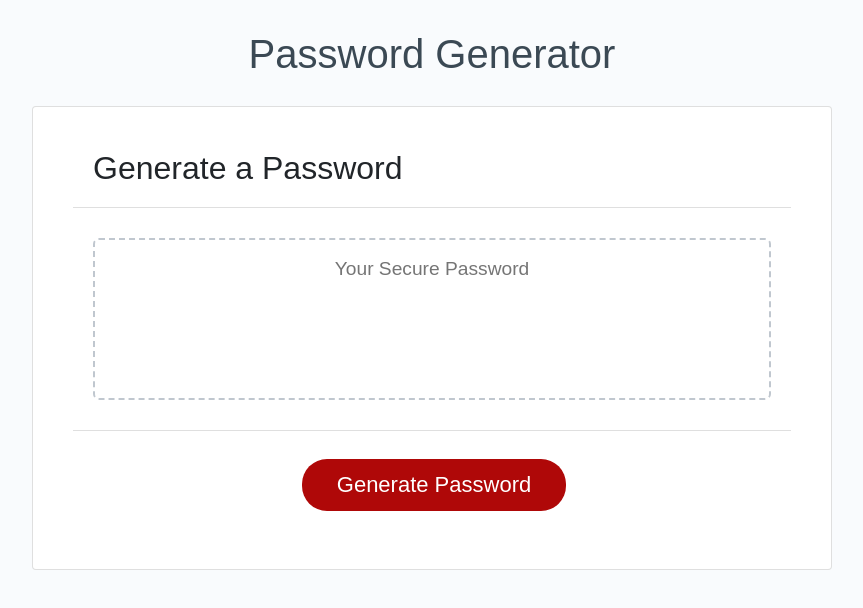
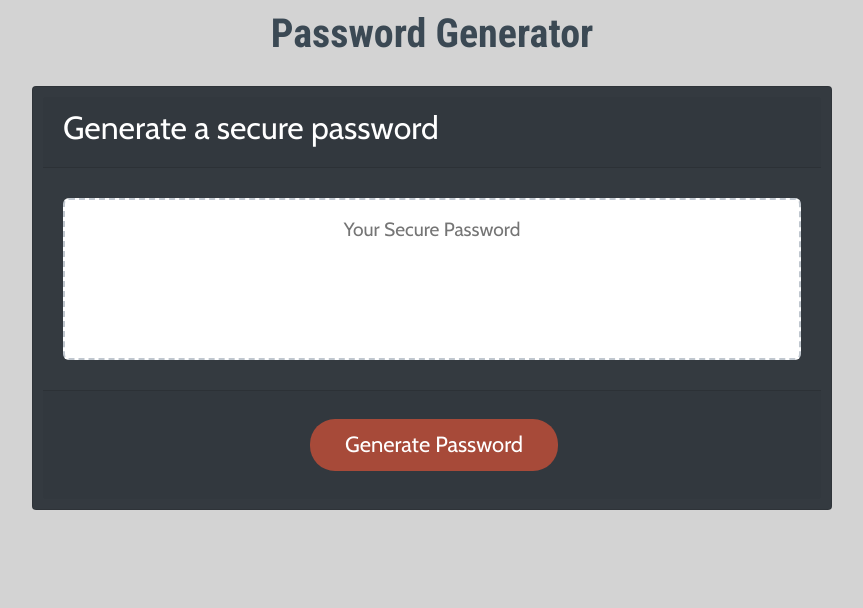
Before and after one commit to hngdngng/password-generator, a plain HTML site: page index.html in a window 1280 px wide. Shown: the whole page, without its empty margins (208-1071 px from the left). Drawn offline with nearby package versions, Linux system fonts and the light colour scheme.

Commit message:
Refactored code. Edited Visual Elements

```diff
--- a/index.html
+++ b/index.html
@@ -1,4 +1,5 @@
 <!DOCTYPE html>
+<!-- HTML for https://hngdngng.github.io/password-generator/*/ -->
 <html lang="en">
 
 <head>
@@ -10,20 +11,22 @@
   <link rel="stylesheet" href="./reset.css">
   <!-- Link Bootstrap -->
   <link rel="stylesheet" href="https://stackpath.bootstrapcdn.com/bootstrap/4.5.0/css/bootstrap.min.css"
-  integrity="sha384-9aIt2nRpC12Uk9gS9baDl411NQApFmC26EwAOH8WgZl5MYYxFfc+NcPb1dKGj7Sk" crossorigin="anonymous">
-  <!-- Link CSS stylesheet -->
+    integrity="sha384-9aIt2nRpC12Uk9gS9baDl411NQApFmC26EwAOH8WgZl5MYYxFfc+NcPb1dKGj7Sk" crossorigin="anonymous">
+  <!-- Google Fonts -->
+  <link href="https://fonts.googleapis.com/css?family=Cabin|Roboto:400,700|Roboto+Condensed:400,700" rel="stylesheet">  <!-- Link CSS stylesheet -->
   <link rel="stylesheet" href="./style.css">
 </head>
 
 <body>
-  <div class="wrapper">
+  <!-- Main Password Generator -->
+  <main class="wrapper">
     <header>
       <h1>Password Generator</h1>
     </header>
-    <div class="card mx-auto">
+    <div class="card bg-dark text-white mx-auto">
       <!-- mx.auto sets the left and right margins to auto centering the card insude the wrapper  -->
       <div class="card-header">
-        <h2>Generate a Password</h2>
+        <h2>Generate a secure password</h2>
       </div>
       <div class="card-body">
         <textarea readonly id="password" placeholder="Your Secure Password" aria-label="Generated Password"></textarea>
@@ -32,7 +35,7 @@
         <button id="generate" class="btn">Generate Password</button>
       </div>
     </div>
-  </div>
+  </main>
   <!-- Link JS -->
   <script src="./script.js"></script>
 </body>
--- a/script.js
+++ b/script.js
@@ -1,4 +1,4 @@
-// Assignment Code
+// JS for https://hngdngng.github.io/password-generator/*/
 
 //Traverse DOM elements
 var passwordText = document.querySelector("#password");
@@ -31,10 +31,12 @@ function getUserInput() {
   }
 }
 
+//Create password
 function generatePassword(userPassLength) {
   var possChar = "";
   var passGen = "";
 
+  //concatenate characters to possible password string (possChar)
   if (specChar == true) {
     possChar = possChar.concat(specCharStr);
   }
@@ -42,18 +44,18 @@ function generatePassword(userPassLength) {
     possChar = possChar.concat(numStr);
   }
   if (lowCase == true) {
+    possChar = possChar.concat(lowStr);
+  }
+  if (uppCase == true) {
     possChar = possChar.concat(uppStr);
   }
-  if (uppCase == true) {
-    possChar = possChar.concat(lowStr);
+
+  for (var i = 0; i < userPassLength; i++) { //loop until it meets the desired password length
+    var ind = Math.floor(Math.random() * possChar.length); //random number generator using the length of possible password string
+    passGen = passGen.concat(possChar.charAt(ind)); //random number used as index in possible password string
   }
 
-  for (var i = 0; i < userPassLength; i++) {
-    var ind = Math.floor(Math.random() * possChar.length);
-    passGen = passGen.concat(possChar.charAt(ind));
-  }
-
-  return passGen;
+  return passGen; //returns the value when this function is executed (line 24 will replace #password with the return value)
 }
 
 // Add event listener to generate button on click
--- a/style.css
+++ b/style.css
@@ -1,51 +1,55 @@
 /* CSS for https://hngdngng.github.io/password-generator/*/
 
+/* Global Style */
 html,
 body,
-.wrapper {
+.main {
   height: 100%;
   margin: 0;
   padding: 0;
 }
 
+/* Sections */
 body {
-  font-family: sans-serif;
-  background-color: #f9fbfd;
+  background-color: lightgrey;
 }
 
-.wrapper {
+.main {
   padding-top: 30px;
   padding-left: 20px;
   padding-right: 20px;
 }
 
 header {
+  padding: 20px;
+  padding-top: 10px;
+}
+
+header h1 {
+  font-family: 'Roboto Condensed', Sans-Serif;
   text-align: center;
-  padding: 20px;
-  padding-top: 0px;
+  font-weight: bolder;
   color: hsl(206, 17%, 28%);
 }
 
+/* Card Style */
 .card {
   max-width: 800px;
-  padding: 30px 40px;
+  padding: 10px 10px;
+  font-family: 'Cabin', Sans-Serif;
 }
 
 .card-body {
   min-height: 100px;
 }
 
-.card-header {
-  background-color: white;
+.card-footer {
+  text-align: center;
 }
 
-.card-footer {
-  text-align: center;
-  background-color: white;
-}
-
+/* Button style */
 .btn {
-  background-color: hsl(360, 91%, 36%);
+  background-color: rgb(167, 74, 57);
   border-radius: 25px;
   color: hsl(0, 0%, 100%);
   display: inline-block;
@@ -56,6 +60,7 @@ header {
   text-align: center;
 }
 
+/* Password text style */
 #password {
   display: block;
   width: 100%;
@@ -83,10 +88,18 @@ header {
   #password {
     font-size: 1rem;
   }
+
+  h2 {
+    font-size: 1.5rem;
+  }
 }
 
 @media (max-width: 500px) {
   .btn {
     font-size: 0.8rem;
   }
+
+  h2 {
+    font-size: 1.2rem;
+  }
 }
```
Also changed, not shown: pw-gen-app.png (added), 1 other file.
